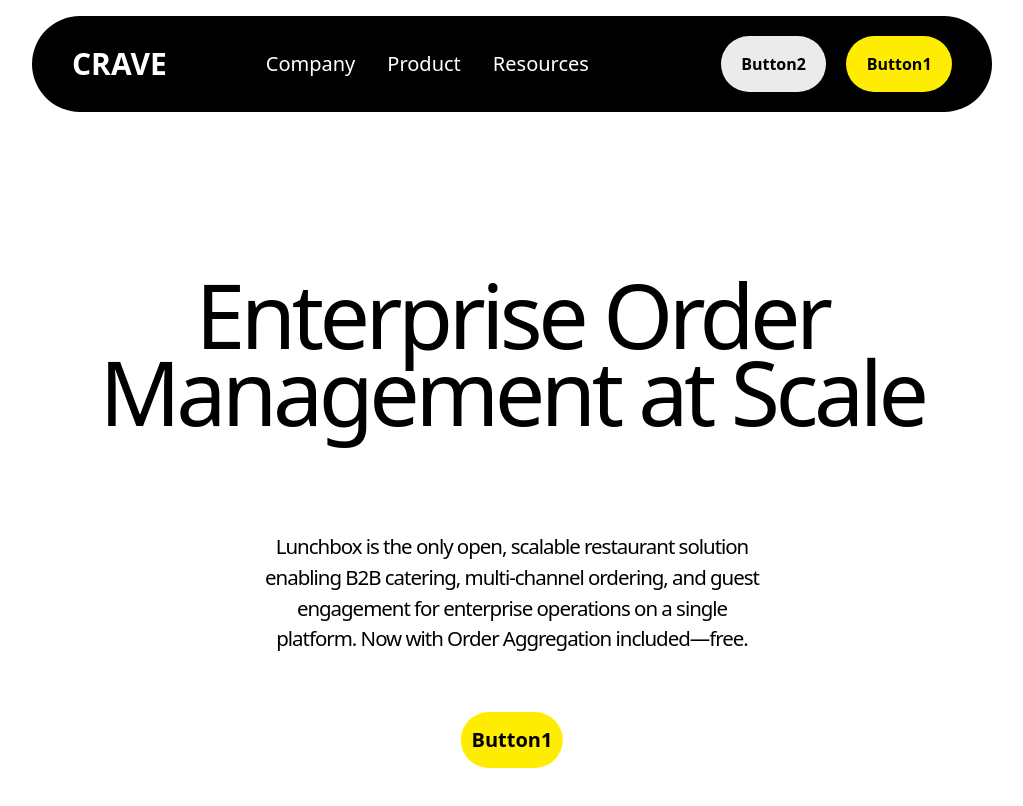
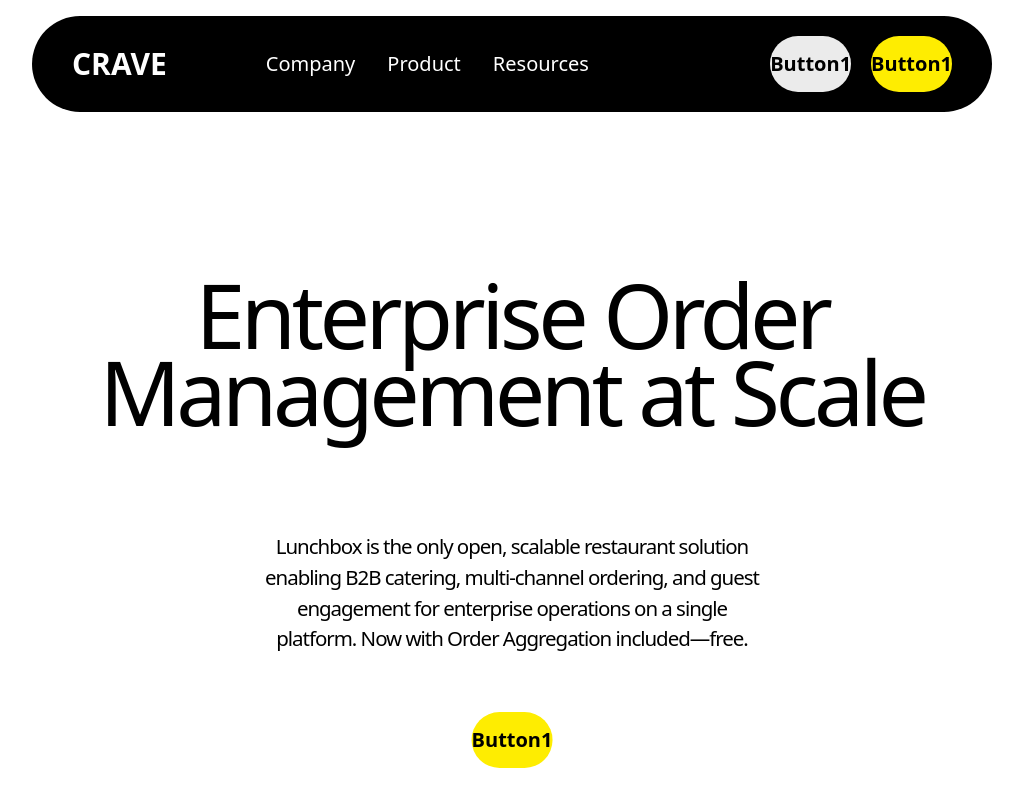
Before and after one commit to Priyanshuvats0/Crave, a React (Vite) app: page / in a window 1280 px wide. Shown: the top 806 px of the page, without its empty margins (128-1151 px from the left). Built offline with nearby package versions, Linux system fonts and the light colour scheme.

Commit message:
button comp reset and updated nav

```diff
--- a/src/components/Button.jsx
+++ b/src/components/Button.jsx
@@ -4,7 +4,7 @@ import { useState } from 'react';
 
 
 
-const button = () => {
+const button = ({color,width}) => {
  const [is,setIs]=useState(true);
 
   return (
@@ -12,7 +12,7 @@ const button = () => {
     //      <div className='bg-[#FEED01] text-black font-bold h-[7vh] rounded-full flex items-center justify-center'>Button1</div>
     // </div>
 
-    <div className="overflow-hidden w-[8vw] bg-[#FEED01] text-black font-bold h-[7vh] rounded-full flex items-center justify-center" onMouseEnter={()=>{setIs(false)}} onMouseLeave={()=>{setIs(true)}}>
+    <button className={`overflow-hidden w-[${width}] bg-[${color}] cursor-pointer  text-black font-bold h-[7vh] rounded-full flex items-center justify-center`} onMouseEnter={()=>{setIs(false)}} onMouseLeave={()=>{setIs(true)}}>
   {  is?(<div className='whitespace-nowrap text-xl font-bold'>Button1</div>): <motion.div
       className="whitespace-nowrap text-xl font-bold"
       animate={{
@@ -30,7 +30,7 @@ const button = () => {
       Button1
     </motion.div>}
 
-  </div>
+  </button>
   )
 }
 
--- a/src/components/Navbar.jsx
+++ b/src/components/Navbar.jsx
@@ -1,4 +1,5 @@
 import React from 'react'
+import Button from './button'
 
 const Navbar = () => {
   return (
@@ -11,8 +12,10 @@ const Navbar = () => {
                <div>Resources</div>
             </div>
             <div className="butts  flex gap-5 w-[30%] flex-row-reverse ">
-               <div className='bg-[#FEED01] text-black font-bold w-[40%] h-[7vh] rounded-full flex items-center justify-center'>Button1</div>
-               <div className='bg-[#EBEBEB] text-black font-bold w-[40%] h-[7vh] flex items-center justify-center rounded-full'>Button2</div>
+               {/* <div className='bg-[#FEED01] text-black font-bold w-[40%] h-[7vh] rounded-full flex items-center justify-center'>Button1</div>
+               <div className='bg-[#EBEBEB] text-black font-bold w-[40%] h-[7vh] flex items-center justify-center rounded-full'>Button2</div> */}
+               <Button color={'#FEED01'} width={'8vw'}/>
+               <Button color={'#EBEBEB'} width={'8vw'}/>
             </div>
         </div>
 
--- a/src/pages/HomePage.jsx
+++ b/src/pages/HomePage.jsx
@@ -11,7 +11,7 @@ const HomePage = () => {
             <div>Management at Scale</div>
             </div>
             <div className="bottom text-center text-[1.6vw] w-[50%] absolute left-1/2  transform -translate-x-1/2 tracking-tighter -mt-[1vw]">Lunchbox is the only open, scalable restaurant solution enabling B2B catering, multi-channel ordering, and guest engagement for enterprise operations on a single platform. Now with Order Aggregation included—free. </div>
-            <div className='left-1/2 absolute bottom-1/9 -translate-x-1/2 '><Button/></div>
+            <div className='left-1/2 absolute bottom-1/9 -translate-x-1/2 '><Button color={'#FEED01'} width={'8vw'}/></div>
 
         </div>
 
```
